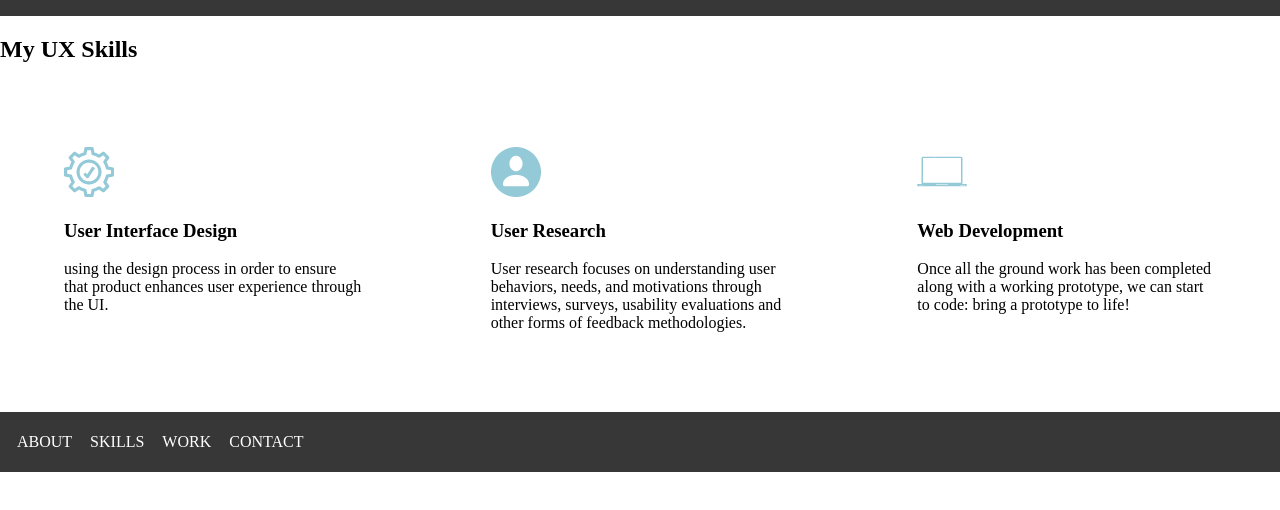
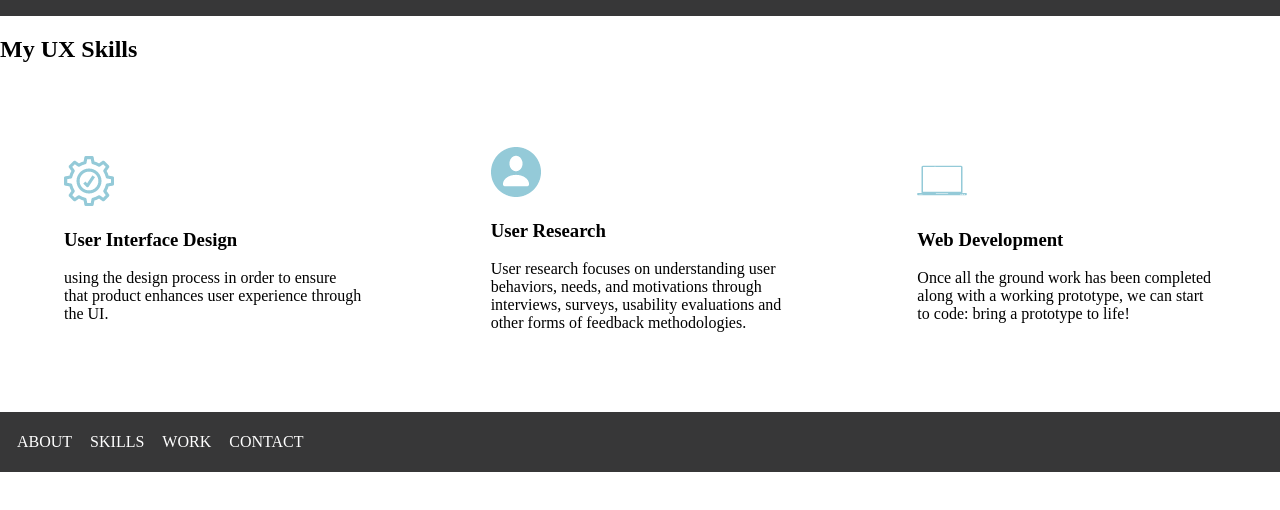
Before and after one commit to A-Thang/UX_UI_HW_18, a plain HTML site: page myuxskills.html in a window 1280 px wide. Shown: the part 68-578 px from the top of the page. Drawn offline with Linux system fonts and the light colour scheme.

Commit message:
Added Alignment

```diff
--- a/css/style.css
+++ b/css/style.css
@@ -51,7 +51,7 @@ footer li {
 .flexContainer {
   display: flex;
   justify-content: space-around;
-
+  align-items: center;
 }
 
 .flexContainer div {
--- a/myuxskills.html
+++ b/myuxskills.html
@@ -14,20 +14,21 @@
         <li>CONTACT</li>
       </ul>
     </header>
+    <!--  My UX Skills section coded using CSS flex -->
     <section class="mySkills">
         <h1>My UX Skills</h1>
             <div class="flexContainer">
-                <div class="flexitem flexitem1">
+                <div>
                     <img src="images/Gears.png" alt="Skills Icon">
                     <h3>User Interface Design</h3>
                     <p>using the design process in order to ensure that product enhances user experience through the UI.</p>
                 </div>
-                <div class="flexitem flexitem2">
+                <div>
                     <img src="images/USer.png" alt="User Research Icon">
                     <h3>User Research</h3>
                     <p>User research focuses on understanding user behaviors, needs, and motivations through interviews, surveys, usability evaluations and other forms of feedback methodologies.</p>
                 </div>
-                <div class="flexitem flexitem3">
+                <div>
                     <img src="images/Laptop.png" alt="Skills Icon">
                     <h3>Web Development</h3>
                     <p>Once all the ground work has been completed along with a working prototype, we can start to code: bring a prototype to life!</p>
```
